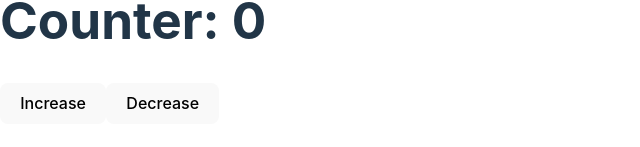
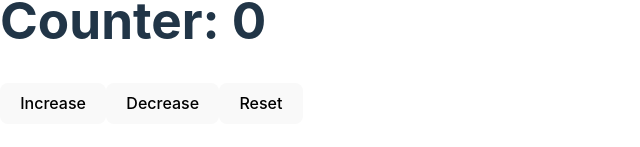
Before and after one commit to patriciakennedy/react-basics-project, a React (Vite) app: page / in a window 1280 px wide. Shown: the part 359-506 px from the top of the page, without its empty margins (0-640 px from the left). Built offline with nearby package versions, Linux system fonts and the light colour scheme.

Commit message:
Added Reset button to counter in App.jsx

```diff
--- a/src/App.jsx
+++ b/src/App.jsx
@@ -21,6 +21,8 @@ function App() {
                 <button onClick={() => setCount((prevCount) => prevCount - 1)}>
                     Decrease
                 </button>
+                {/* Reset Button */}
+                <button onClick={() => setCount(0)}>Reset</button>
             </div>
         </>
     );
```
